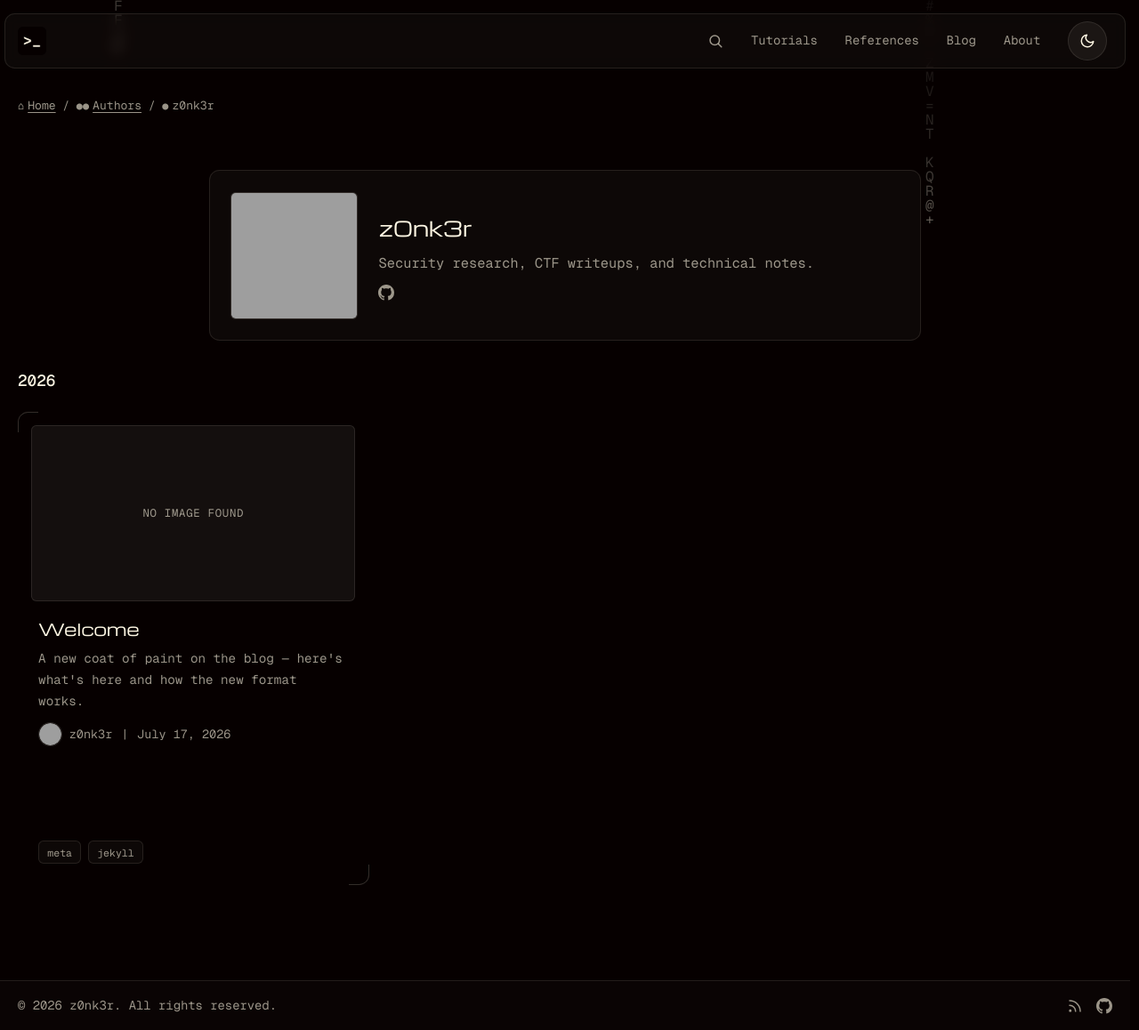
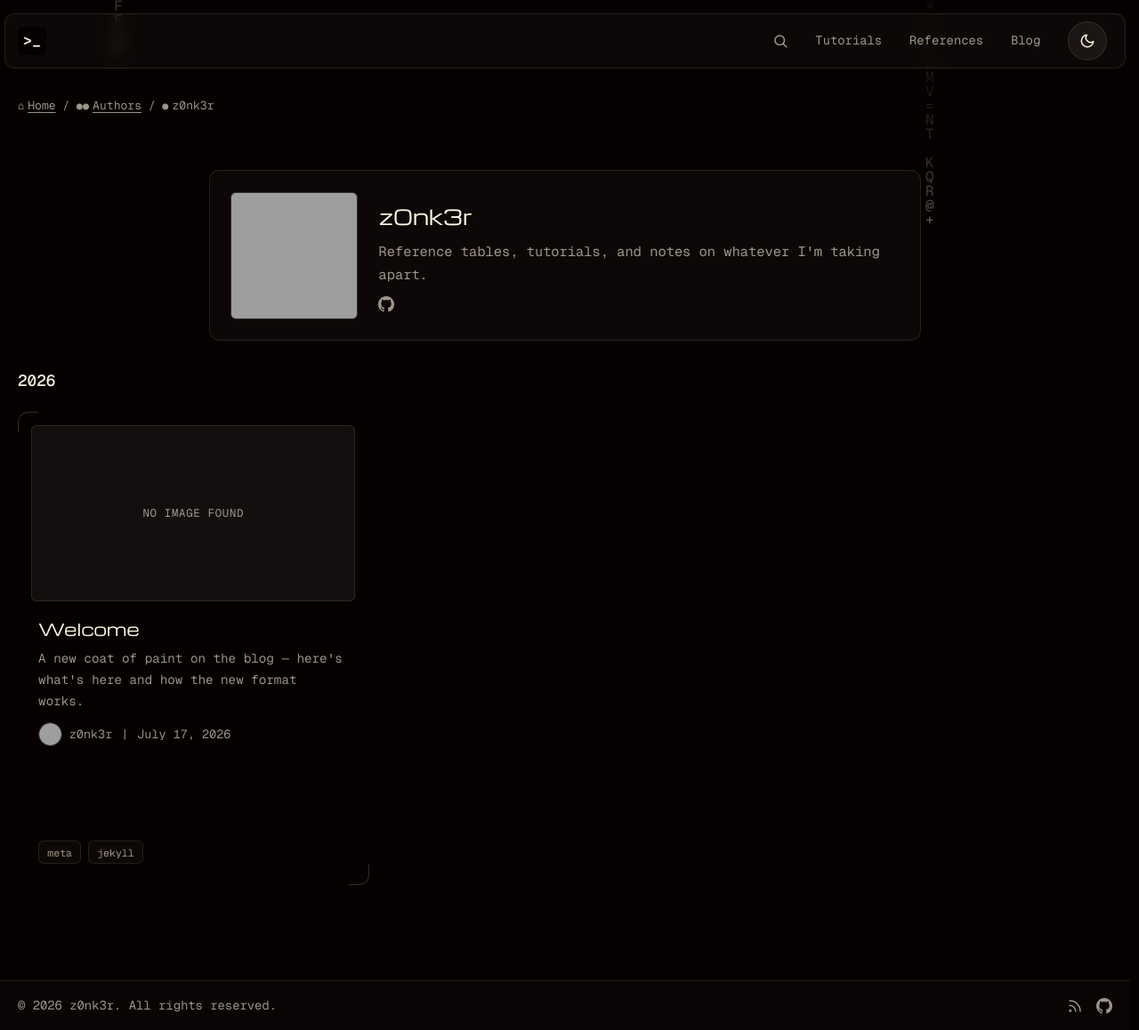
Before and after one commit to z0nk3r/z0nk3r.github.io, a Jekyll site: the page built from _authors/z0nk3r.md, in a window 1280 px wide and 1158 px high. Shown: the whole window at 89% size. Built offline with Jekyll 4.4.1, drawn with Linux system fonts in a browser that asks for light colours; grey boxes are pictures that could not be loaded.

Commit message:
Remove the About page
It restated the home hero in different words - "security research, CTF
writeups, and technical notes" against the hero's "reverse engineering,
binary exploitation, and the notes I keep while learning them" - and it
promised content the site has not published. It advertised CTF writeups,
deep dives and post-mortems; the live site has one post, and /tutorials/
still renders the empty state.

The nav drops to Tutorials / References / Blog. /about/ now 404s onto the
styled 404 page, which already offers a way home. Nothing else linked to
it, and it leaves sitemap.xml automatically. A redirect would have meant
adding jekyll-redirect-from, which is not worth a plugin for one dead URL
on a site that deliberately has no build tooling.

The author bio was the third copy of the same sentence, so it now says
something the config description does not. It renders in two places,
authors.md and the author layout, from this one key.

Verified: across all 82 remaining pages the only diff lines are the
removed About anchor and the two bio swaps.

```diff
--- a/_authors/z0nk3r.md
+++ b/_authors/z0nk3r.md
@@ -3,5 +3,5 @@ layout: author
 name: z0nk3r
 avatar: https://github.com/z0nk3r.png
 github: https://github.com/z0nk3r
-bio: "Security research, CTF writeups, and technical notes."
+bio: "Reference tables, tutorials, and notes on whatever I'm taking apart."
 ---
--- a/_layouts/default.html
+++ b/_layouts/default.html
@@ -83,7 +83,6 @@
                 <a href="{{ '/tutorials/' | relative_url }}">Tutorials</a>
                 <a href="{{ '/references/' | relative_url }}">References</a>
                 <a href="{{ '/blog/' | relative_url }}">Blog</a>
-                <a href="{{ '/about/' | relative_url }}">About</a>
             </nav>
         </div>
     </header>
```
Also changed, not shown: about.md (deleted, +0 -11 lines).
